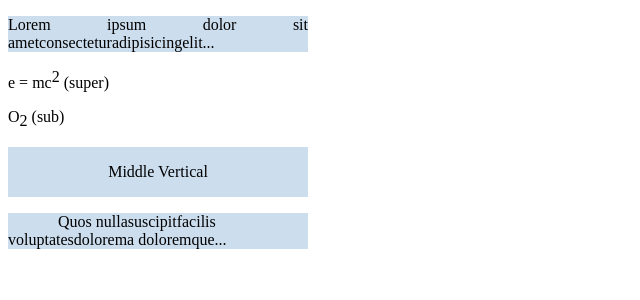
After one commit to Thispowder/WebApp_ECT-, a PHP site: page /text-format.html in a window 1280 px wide. The commit adds this page. Shown: the top 300 px of the page, without its empty margins (0-640 px from the left). Run offline with PHP 8.4, Linux system fonts and the light colour scheme.

Commit message:
add text-format.html border-radius.html padding.html margin.html display.html

```diff
--- a/style.css
+++ b/style.css
@@ -4,3 +4,6 @@ html{font-size : 20 px;}
     p:nth-child(3){font-size: 1rem;}
     p:nth-child(4){font-size: 1.5rem;}
     p:nth-child(5){font-size: 2rem;}
+div{ font:italic bold 20px Tahoma; }
+span{ font:bolder 20px Tahoma; }
+p{ font:20px Tahoma; }
--- /dev/null
+++ b/text-format.html
@@ -0,0 +1,40 @@
+<!DOCTYPE html>
+<html lang="en">
+<head>
+    <meta charset="UTF-8">
+    <meta http-equiv="X-UA-Compatible" content="IE=edge">
+    <meta name="viewport" content="width=device-width, initial-scale=1.0">
+    <title>Document</title>
+    <style>
+        p.justify{
+            background-color:#cde;
+            text-align:justify;
+            width: 300px;}
+        span.super{
+            vertical-align:super;
+        }
+        span.sub{
+            vertical-align:sub;
+        }
+        div.middle-vert {
+            background-color:#cde;
+            width:300px;
+            height: 50px;
+            text-align: center;
+            vertical-align: middle;
+            display: table-cell;
+        }
+        p.indent{
+            background-color:#cde;
+            text-indent:50px;
+            width: 300px;
+        }
+    </style>
+</head>
+<body>
+    <p class="justify">Lorem ipsum dolor sit ametconsecteturadipisicingelit...</p>
+    <p>e = mc<span class="super">2</span> (super)</p><p>O<span class="sub">2</span> (sub)</p>
+    <div class="middle-vert">Middle Vertical</div>
+    <p class="indent">Quos nullasuscipitfacilis voluptatesdolorema doloremque...</p>
+</body>
+</html>
```
Also changed, not shown: border-radius.html (added, +30 -0 lines), display.html (added, +37 -0 lines), margin.html (added, +34 -0 lines), padding.html (added, +25 -0 lines).
